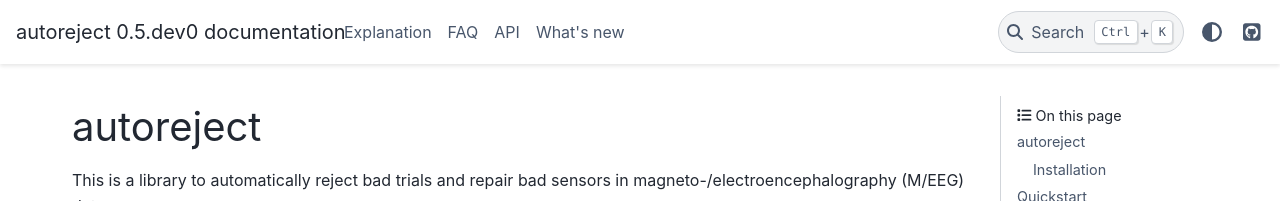
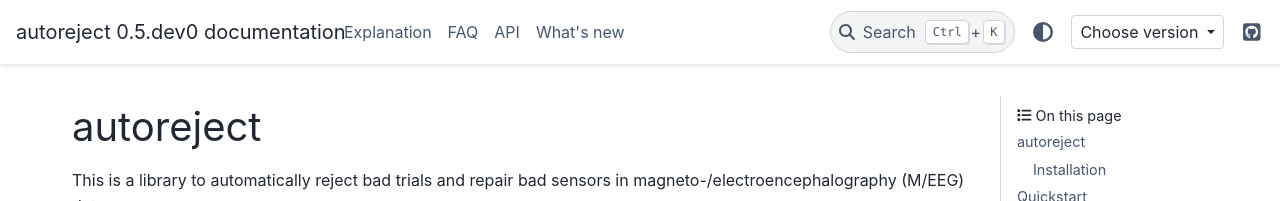
Before and after one commit to autoreject/autoreject, a Sphinx documentation site: the page built from doc/index.rst, in a window 1280 px wide. Shown: the top 201 px of the page. Built offline with Sphinx 7.4.7 and the PyData theme 0.15.4, drawn with Linux system fonts in a browser that asks for light colours; pages that are not in the unit, such as notebooks, are missing from menus.

Commit message:
fix verswitch button

```diff
--- a/doc/conf.py
+++ b/doc/conf.py
@@ -108,9 +108,10 @@ html_theme_options = {
     'use_edit_page_button': False,
     'navigation_with_keys': False,
     'show_toc_level': 1,
+    "navbar_end": ["theme-switcher", "version-switcher", "navbar-icon-links"],
     "switcher": {
         # "json_url": "https://mne.tools/dev/_static/versions.json",
-        "json_url": "https://github.com/sappelhoff/autoreject/blob/pydata/sphinx/doc/_static/versions.json",
+        "json_url": "https://raw.githubusercontent.com/sappelhoff/autoreject/pydata/sphinx/doc/_static/versions.json",  # noqa: E501
         "version_match": switcher_version_match,
     },
 }
```
